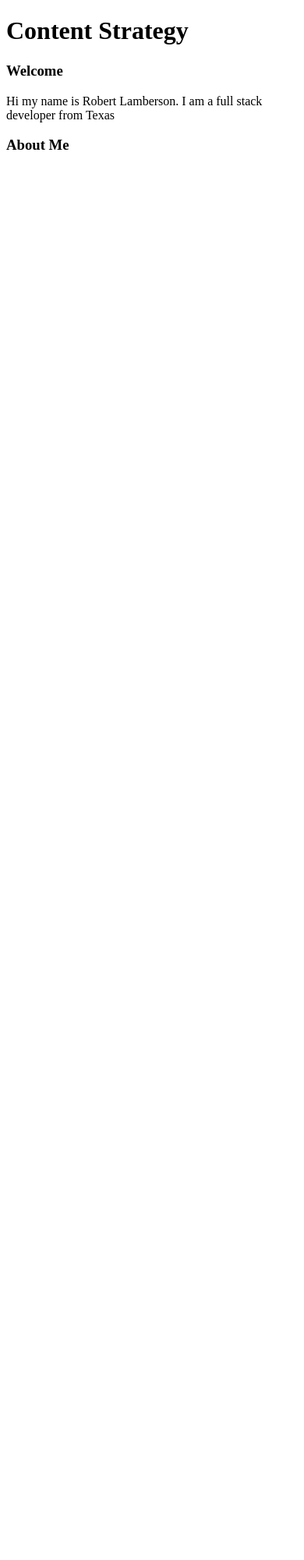
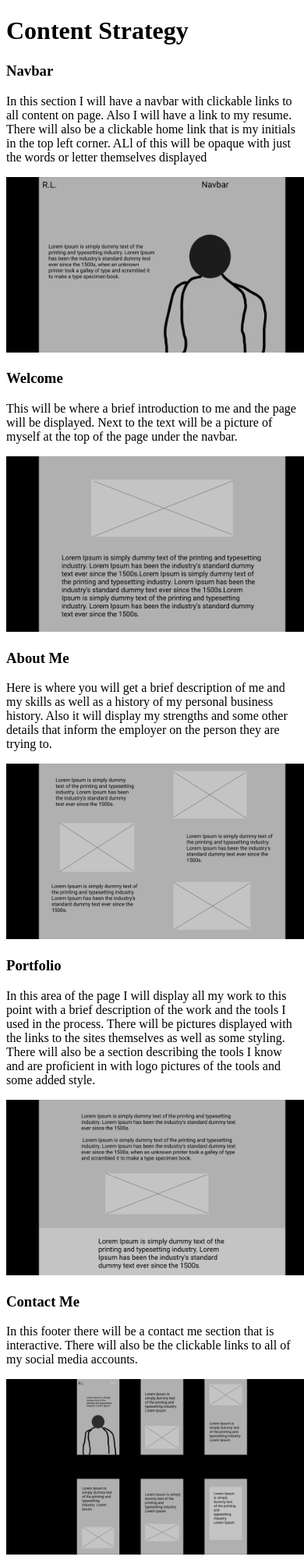
Before and after one commit to robertlamberson10/my-pwp-robert-lamberson, a plain HTML site: page public_html/documentation/milestone-2.html in a window 390 px wide. Shown: the top 2000 px of the page at 78% size. Before the commit the page ends 844 px from the top, so only its background shows below. Drawn offline with Linux system fonts and the light colour scheme.

Commit message:
Milestone-2 start

```diff
--- a/public_html/documentation/milestone-2.html
+++ b/public_html/documentation/milestone-2.html
@@ -7,17 +7,57 @@
 <body>
 
 <h1>Content Strategy</h1>
+
+<div class="Navbar">
+    <h3>Navbar</h3>
+    <p>
+        In this section I will have a navbar with clickable links to all content on page. Also I will have a
+        link to my resume. There will also be a clickable home link that is my initials in the top left corner.
+        ALl of this will be opaque with just the words or letter themselves displayed
+    </p>
+</div>
+
 <div class="Welcome">
+    <img width="400" src="image (1).png"/>
     <h3>Welcome</h3>
         <p>
-            Hi my name is Robert Lamberson. I am a full stack developer from Texas
+            This will be where a brief introduction to me and the page will be displayed. Next to the text will be
+            a picture of myself at the top of the page under the navbar.
         </p>
 </div>
 <div class="About me">
+    <img width="400" src="image (2).png"/>
     <h3>About Me</h3>
     <p>
+        Here is where you will get a brief description of me and my skills as well as a history of my personal business
+        history. Also it will display my strengths and some other details that inform the employer on the person they are
+        trying to.
+    </p>
+</div>
 
+<div class="Portfolio">
+    <img width="400" src="image (3).png"/>
+    <h3>Portfolio</h3>
+    <p>
+        In this area of the page I will display all my work to this point with a brief description of the work
+        and the tools I used in the process. There will be pictures displayed with the links to the sites themselves
+        as well as some styling. There will also be a section describing the tools I know and are proficient in with
+        logo pictures of the tools and some added style.
     </p>
+</div>
+
+<div class="Contact Me">
+    <img width="400" src="image (4).png"/>
+    <h3>Contact Me</h3>
+    <p>
+        In this footer there will be a contact me section that is interactive. There will also be the clickable links to all
+        of my social media accounts.
+    </p>
+</div>
+
+<div class="Mobile Layout">
+    <img width="400" src="image (5).png"/>
+    <h3>Mobile Layout</h3>
 </div>
 
 </body>
```
Also changed, not shown: public_html/documentation/image (1).png (added), public_html/documentation/image (2).png (added), public_html/documentation/image (3).png (added), public_html/documentation/image (4).png (added), public_html/documentation/image (5).png (added).
